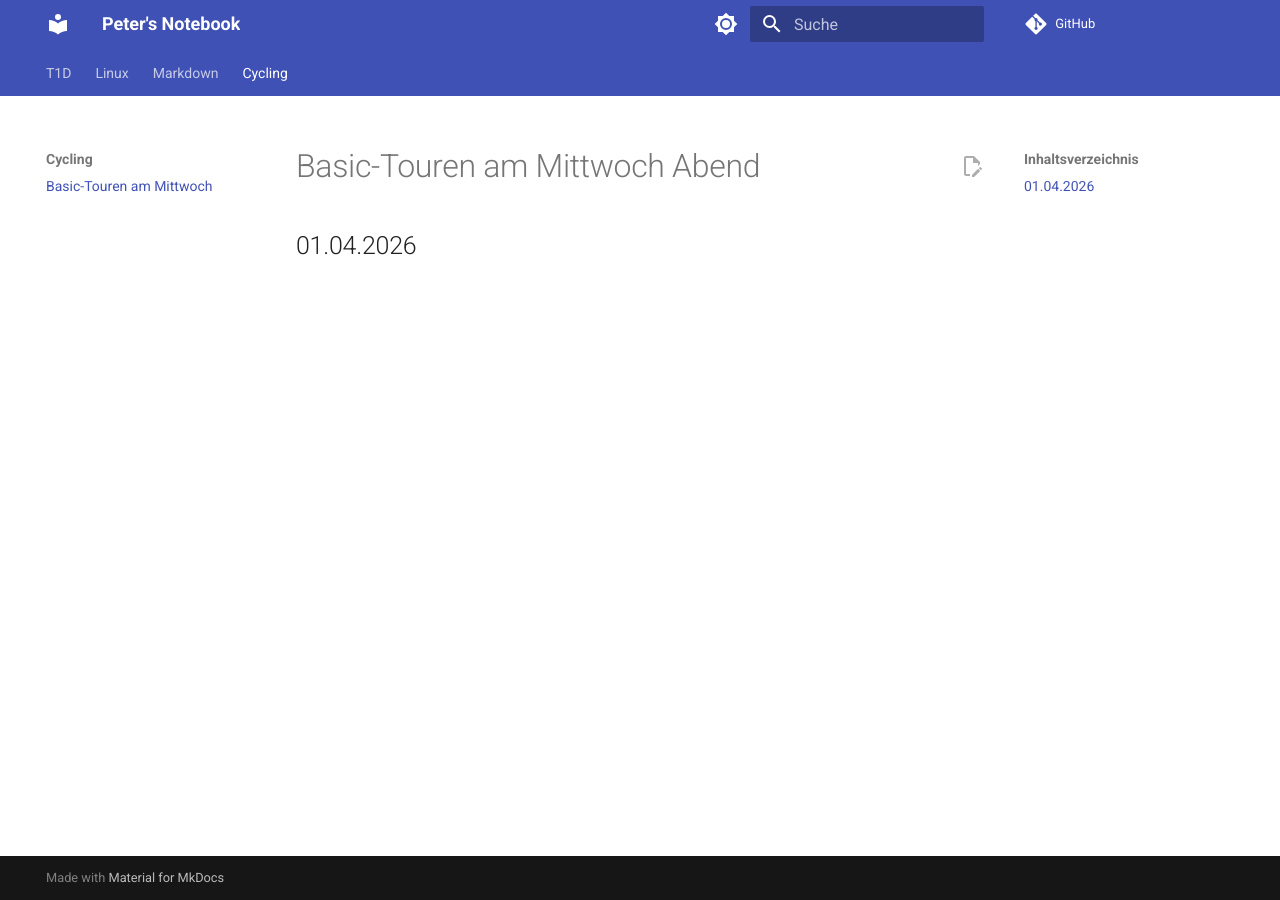
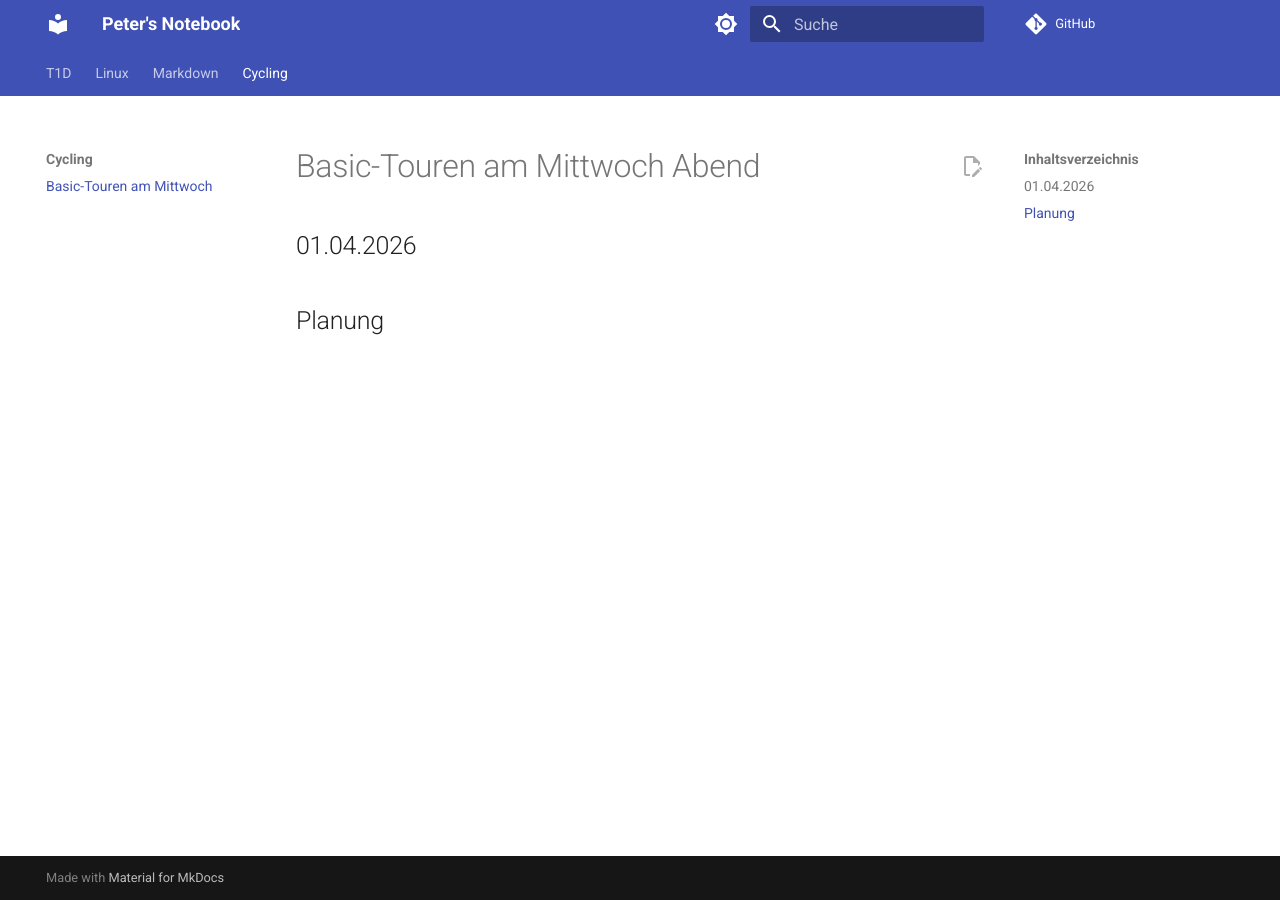
Before and after one commit to peterleimbach/peterleimbach.github.io, an MkDocs documentation site: the page built from docs/mittwoch-basic-touren.md, in a window 1280 px wide. Built offline with MkDocs 1.6.1 and Material for MkDocs 9.7.7, drawn with Linux system fonts in a browser that asks for light colours; a script that is not in the unit is left out; comment, search, counter and statistics services are not loaded.

Commit message:
Add planning section with Strava embed
Added a new section for planning with Strava embed.

```diff
--- a/docs/mittwoch-basic-touren.md
+++ b/docs/mittwoch-basic-touren.md
@@ -3,3 +3,7 @@
 ## 01.04.2026
 
 <div class="strava-embed-placeholder" data-embed-type="route" data-embed-id="3471608113347315928" data-style="standard" data-map-hash="9.45/49.7566/8.6802" data-from-embed="true"></div><script src="https://strava-embeds.com/embed.js"></script>
+
+## Planung
+
+<div class="strava-embed-placeholder" data-embed-type="route" data-embed-id="3474026621761524556" data-style="standard" data-map-hash="9.9/49.6657/8.6717" data-from-embed="true"></div><script src="https://strava-embeds.com/embed.js"></script>
```
